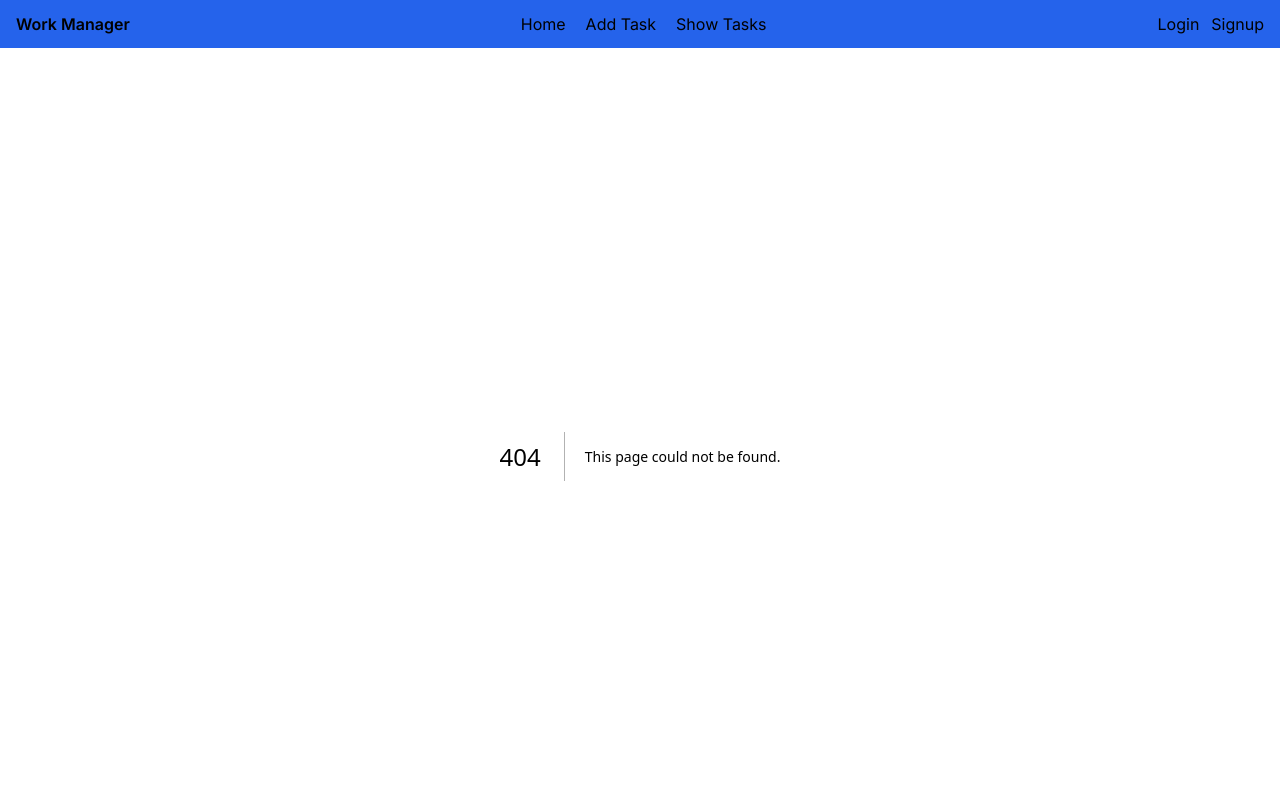
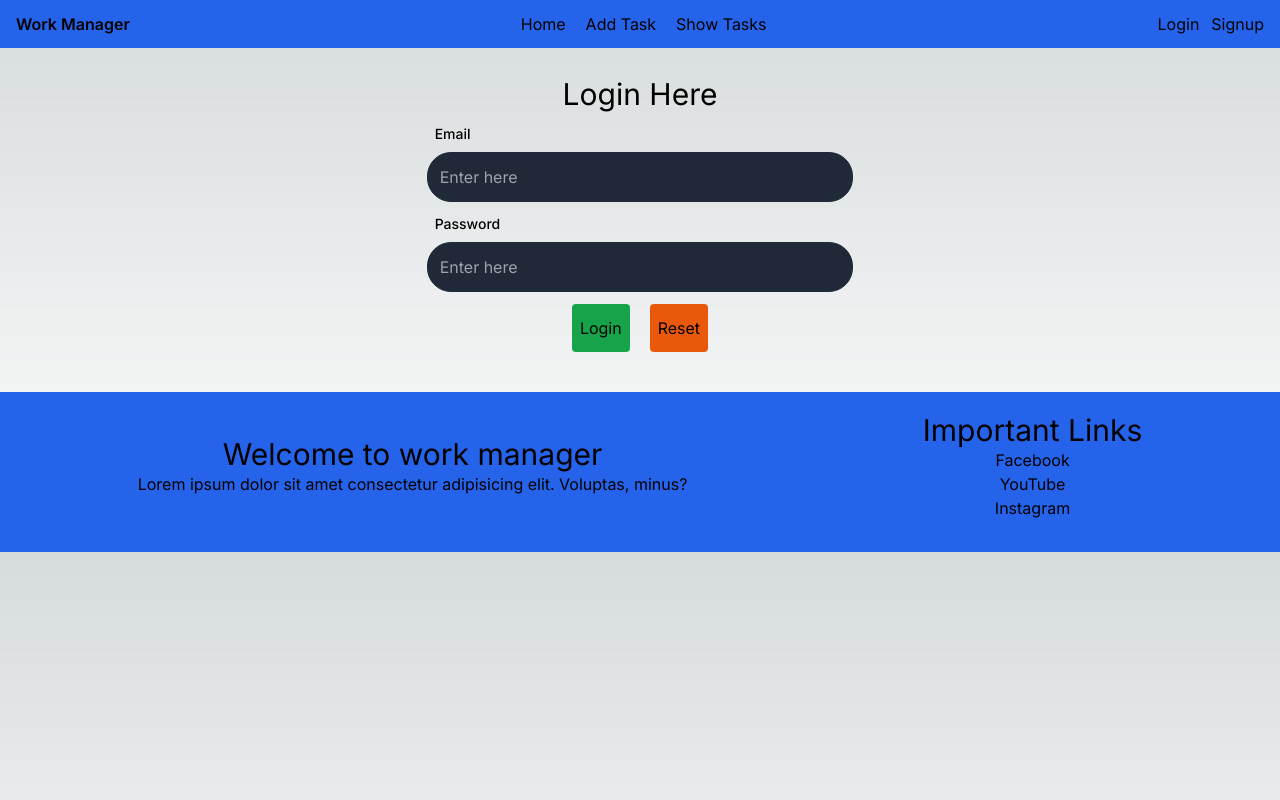
Before and after one commit to Kumarpancham551/nextJSProj, a Next.js app: page /login in a window 1280 px wide. Before the commit this address had no page. Shown: the top 800 px of the page. Built offline with nearby package versions, Linux system fonts and the light colour scheme.

Commit message:
login API Done

```diff
--- a/package.json
+++ b/package.json
@@ -11,6 +11,8 @@
   "dependencies": {
     "autoprefixer": "10.4.15",
     "axios": "^1.5.0",
+    "bcryptjs": "^2.4.3",
+    "jsonwebtoken": "^9.0.2",
     "mongoose": "^7.5.0",
     "next": "13.4.19",
     "postcss": "8.4.29",
--- /dev/null
+++ b/src/app/api/login/route.js
@@ -0,0 +1,24 @@
+import { User } from "@/models/user";
+import { NextResponse } from "next/server";
+
+export async function POST(request){
+    const {email,password} = await request.json();
+    try{
+       const user = await User.findOne({
+            email:email
+        })
+        if(user == null){
+            throw new Error("user not found")
+        }
+        return NextResponse.json({
+            message:"success"
+        })
+    }catch(error){
+       return NextResponse.json({
+        message:error.message,
+        success:false
+       },{
+        status:500
+       })
+    }
+}
--- a/src/app/api/users/route.js
+++ b/src/app/api/users/route.js
@@ -1,6 +1,7 @@
 import { connectDb } from "@/helper/db";
 import { User } from "@/models/user";
 import { NextResponse } from "next/server"
+import bcrypt from "bcryptjs"
 
 connectDb();
 export async function GET(request) {
@@ -18,6 +19,7 @@ export async function POST(request) {
     try {
         const { name, email, password, about, profileURL } = await request.json();
         const user = new User({ name, email, password, about, profileURL })
+        user.password = bcrypt.hashSync(user.password,10)
         const createdUser = await user.save()
         const response = NextResponse.json(user, {
             status: 201
@@ -27,7 +29,7 @@ export async function POST(request) {
         console.log(error)
         return NextResponse.json({
             message: "something went wrong"
-        })
+        },{status:500})
     }
 }
 
--- a/src/app/layout.js
+++ b/src/app/layout.js
@@ -8,10 +8,10 @@ import Footer from '@/components/Footer'
 
 const inter = Inter({ subsets: ['latin'] })
 
-// export const metadata = {
-//   title: 'Create Next App',
-//   description: 'Generated by create next app',
-// }
+export const metadata = {
+  title: 'jhssf.com',
+  description: 'Generated by create next app',
+}
 
 export default function RootLayout({ children }) {
   return (
--- /dev/null
+++ b/src/app/login/Login.jsx
@@ -0,0 +1,66 @@
+"use client"
+import React, { useState } from 'react'
+import { toast } from 'react-toastify'
+
+const Login = () => {
+
+   const [data,setData]= useState({
+        email:"",
+        password:""
+    })
+
+    const loginFormSubmitted=(event)=>{
+        event.preventDefault();
+        if (data.email.trim() === "" || data.email == null) {
+            toast.warning("Invalid credential !!", {
+              position: "top-center"
+            })
+          }
+    }
+    return (
+        <div className='grid grid-cols-12'>
+            <div className='col-span-4 col-start-5'>
+                <div className='py-5'>
+                    <h1 className='text-3xl text-center'>Login Here</h1>
+                    <form action='#!' onSubmit={loginFormSubmitted}>
+                        <div className='mt-3'>
+                            <label htmlFor='user_email'
+                                className='block text-sm font-medium mb-2 ps-2'>Email</label>
+                            <input type='email' className='w-full p-3 rounded-3xl bg-gray-800 focus:ring-gray-100 border border-gray-800' placeholder='Enter here'
+                                id='user_email'
+                                name='user_email'
+                            onChange={(event) => {
+                                setData({ ...data, email: event.target.value })
+                            }}
+                            value={data.email}
+                            />
+                        </div>
+
+                        <div className='mt-3'>
+                            <label htmlFor='user_password'
+                                className='block text-sm font-medium mb-2 ps-2'>Password</label>
+                            <input type='password' className='w-full p-3 rounded-3xl bg-gray-800 focus:ring-gray-100 border border-gray-800' placeholder='Enter here'
+                                id='uer_password'
+                                name='uer_password'
+                            onChange={(event) => {
+                                setData({ ...data, password: event.target.value })
+                            }}
+                            value={data.password}
+
+                            />
+                        </div>
+
+                        <div className="mt-3 text-center">
+                            <button type='submit'
+                                className='px-2 py-3 bg-green-600 rounded hover:bg-green-400'>Login</button>
+                            <button  type='button'
+                                className='px-2 py-3 bg-orange-600 rounded hover:bg-orange-400 ms-5'>Reset</button>
+                        </div>
+                    </form>
+                </div>
+            </div>
+        </div>
+    )
+}
+
+export default Login
--- /dev/null
+++ b/src/app/login/page.jsx
@@ -0,0 +1,11 @@
+import React from 'react'
+import Login from './Login'
+
+export const metadata = {
+    title:"Login: Work Manager"
+}
+const LoginPage = () => {
+  return <Login />
+}
+
+export default LoginPage
--- a/src/app/signup/Signup.jsx
+++ b/src/app/signup/Signup.jsx
@@ -1,32 +1,95 @@
 "use client"
-import React from 'react'
+import React, { useState } from 'react'
 import signupSvg from "../../assets/Signup.svg";
 import Image from 'next/image';
+import { toast } from 'react-toastify';
+import { signUp } from '@/services/userService';
 
 const Signup = () => {
+  const [data, setData] = useState({
+    name: "",
+    email: "",
+    password: "",
+    about: "",
+    profileURL: "https://www.nicepng.com/png/detail/933-9332131_profile-picture-default-png.png"
+  })
+  const doSignUp = async (event) => {
+    event.preventDefault()
+    // Here we can add validation
+    if (data.name.trim() === "" || data.name == null) {
+      toast.warning("Name is required !!", {
+        position: "top-center"
+      })
+    }
+
+    try {
+      const result = await signUp(data);
+
+      console.log(result);
+      toast.success("USer is register !!", {
+        position: "top-center"
+      })
+
+      setData({
+        name: "",
+        email: "",
+        password: "",
+        about: "",
+        profileURL: ""
+      })
+    } catch (error) {
+      console.log(error)
+      toast.error("SignUP Error " + error.response.data.message, {
+        position: "top-center"
+      })
+    }
+
+  }
+
+  const resetForm=()=>{
+    setData({
+      name: "",
+      email: "",
+      password: "",
+      about: "",
+      profileURL:""
+    })
+  }
   return (
     <div className='grid grid-cols-12'>
       <div className='col-span-4 col-start-5'>
         <div className='py-5'>
           <div className=' my-8 flex justify-center'>
             <Image src={signupSvg} style={{
-            width:"50%"
+              width: "50%"
             }} alt='Image not found' />
           </div>
           <h1 className='text-3xl text-center'>Signup Here</h1>
-          <form action='#!' className='mt-5' >
+          <form action='#!' className='mt-5' onSubmit={doSignUp}>
             <div className='mt-3'>
               <label htmlFor='user_name'
                 className='block text-sm font-medium mb-2 ps-2'>Username</label>
               <input type='text' className='w-full p-3 rounded-3xl bg-gray-800 focus:ring-gray-100 border border-gray-800' placeholder='Enter here'
-                   id='user_email' />
+                id="user_name"
+                name='user_name'
+                onChange={(event) => {
+                  setData({ ...data, name: event.target.value })
+                }}
+                value={data.name}
+              />
             </div>
 
             <div className='mt-3'>
               <label htmlFor='user_email'
                 className='block text-sm font-medium mb-2 ps-2'>Email</label>
               <input type='email' className='w-full p-3 rounded-3xl bg-gray-800 focus:ring-gray-100 border border-gray-800' placeholder='Enter here'
-                  id='user_email' />
+                id='user_email'
+                name='user_email'
+                onChange={(event) => {
+                  setData({ ...data, email: event.target.value })
+                }}
+                value={data.email}
+              />
             </div>
 
             <div className='mt-3'>
@@ -34,20 +97,35 @@ const Signup = () => {
                 className='block text-sm font-medium mb-2 ps-2'>Password</label>
               <input type='password' className='w-full p-3 rounded-3xl bg-gray-800 focus:ring-gray-100 border border-gray-800' placeholder='Enter here'
                 id='uer_password'
+                name='uer_password'
+                onChange={(event) => {
+                  setData({ ...data, password: event.target.value })
+                }}
+                value={data.password}
+
               />
             </div>
 
             <div className='mt-3'>
               <label htmlFor='user_about'
                 className='block text-sm font-medium mb-2 ps-2'>About</label>
-                  <textarea  className='w-full p-3 rounded-3xl bg-gray-800 focus:ring-gray-100 border border-gray-800' placeholder='Enter here'
+              <textarea className='w-full p-3 rounded-3xl bg-gray-800 focus:ring-gray-100 border border-gray-800' placeholder='Enter here'
                 id='user_about'
-                  rows={8}></textarea>
+                rows={8}
+                name='user_about'
+                onChange={(event) => {
+                  setData({ ...data, about: event.target.value })
+                }}
+                value={data.about}
+              ></textarea>
             </div>
             <div className="mt-3 text-center">
-                <button className='px-2 py-3 bg-green-600 rounded hover:bg-green-400'>Signup</button>
-                <button className='px-2 py-3 bg-orange-600 rounded hover:bg-orange-400 ms-5'>Reset</button>
+              <button type='submit'
+                className='px-2 py-3 bg-green-600 rounded hover:bg-green-400'>Signup</button>
+              <button onClick={resetForm} type='button'
+               className='px-2 py-3 bg-orange-600 rounded hover:bg-orange-400 ms-5'>Reset</button>
             </div>
+
           </form>
         </div>
       </div>
--- a/src/components/CustomNavbar.jsx
+++ b/src/components/CustomNavbar.jsx
@@ -28,7 +28,7 @@ const CustomNavbar = () => {
       <div>
         <ul className='flex space-x-3'>
             <li>
-                <a href='#!'>Login</a>
+                <a href='/login'>Login</a>
             </li>
 
             <li>
--- /dev/null
+++ b/src/services/userService.js
@@ -0,0 +1,6 @@
+import { httpAxios } from "@/helper/httpHelper";
+
+export async function signUp(user){
+    const result = await httpAxios.post("api/users",user).then((response)=>response.data);
+return result;
+}
```
Also changed, not shown: 1 other file (tests, documents, lock files or other folders). Lines whose indentation alone changed are shown as unchanged.
